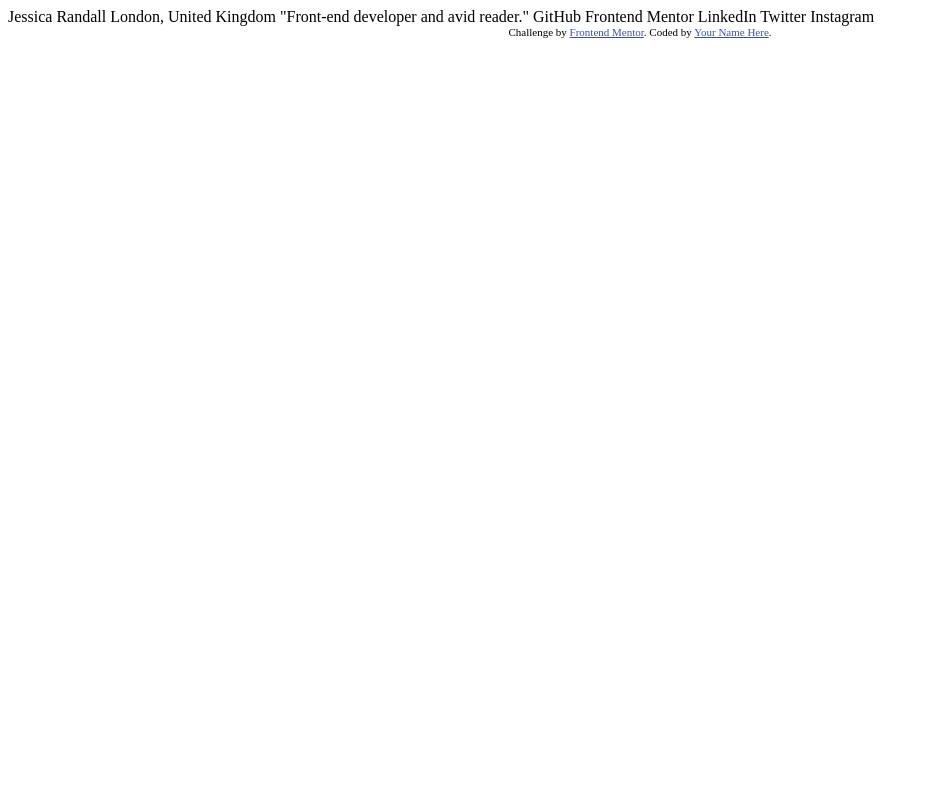
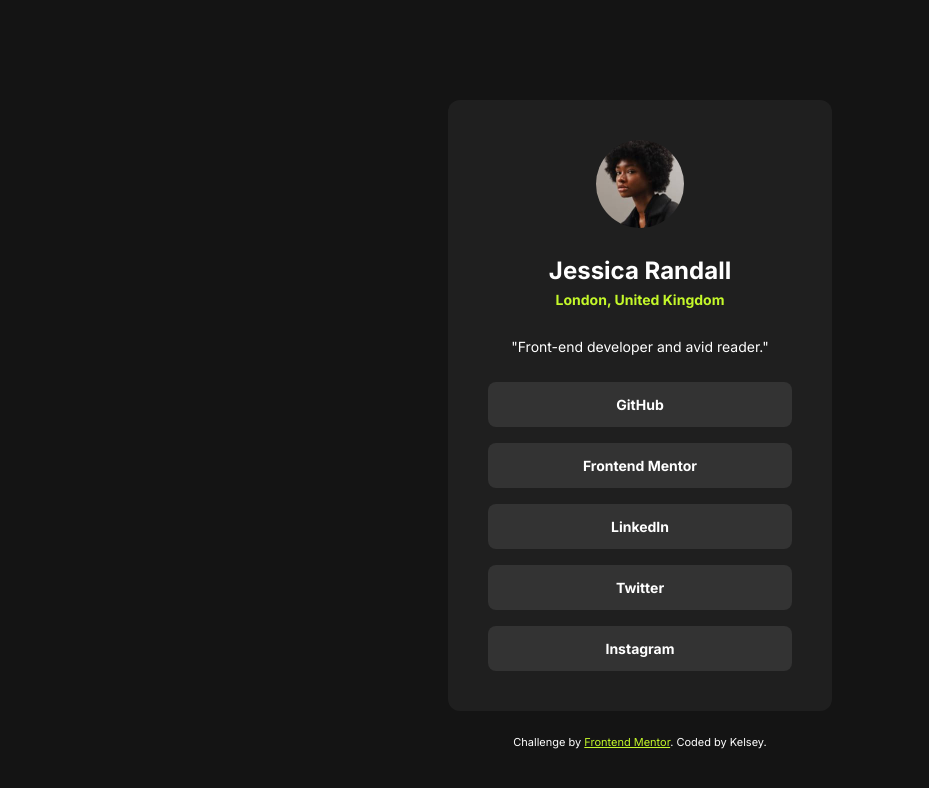
Before and after one commit to kelseyjhayes/Social-Links-Profile, a plain HTML site: page index.html in a window 1280 px wide. Shown: the whole page, without its empty margins (0-929 px from the left). Drawn offline with Linux system fonts and the light colour scheme.

Commit message:
update index.html styles.css

```diff
--- a/index.html
+++ b/index.html
@@ -6,29 +6,37 @@
 
   <link rel="icon" type="image/png" sizes="32x32" href="./assets/images/favicon-32x32.png">
 
+  <link rel="preconnect" href="https://fonts.googleapis.com">
+  <link rel="preconnect" href="https://fonts.gstatic.com" crossorigin>
+  <link href="https://fonts.googleapis.com/css2?family=Inter:ital,opsz,wght@0,14..32,100..900;1,14..32,100..900&display=swap" rel="stylesheet">
+
+  <link rel="stylesheet" href="./styles.css">
+
   <title>Frontend Mentor | Social links profile</title>
 
-  <!-- Feel free to remove these styles or customise in your own stylesheet 👍 -->
-  <style>
-    .attribution { font-size: 11px; text-align: center; }
-    .attribution a { color: hsl(228, 45%, 44%); }
-  </style>
+
 </head>
 <body>
-
-  Jessica Randall
-  London, United Kingdom
-  "Front-end developer and avid reader."
-
-  GitHub
-  Frontend Mentor
-  LinkedIn
-  Twitter
-  Instagram
-
+  <section>
+    <div class="card">
+      <img class="profile-picture" src="./assets/images/avatar-jessica.jpeg" alt="headshot of a woman lookning to camera">
+      <div class="id-information">
+        <h1 class="text-preset-1">Jessica Randall</h1>
+        <p class="text-preset-3">London, United Kingdom</p>
+      </div>
+      <p class="bio text-preset-2">"Front-end developer and avid reader."</p>
+      <div class="social-links text-preset-3">
+        <a class="link-button" href="#">GitHub</a>
+        <a class="link-button" href="#">Frontend Mentor</a>
+        <a class="link-button" href="#">LinkedIn</a>
+        <a class="link-button" href="#">Twitter</a>
+        <a class="link-button" href="#">Instagram</a>
+      </div>
+    </div>
+  </section>
   <div class="attribution">
     Challenge by <a href="https://www.frontendmentor.io?ref=challenge" target="_blank">Frontend Mentor</a>.
-    Coded by <a href="#">Your Name Here</a>.
+    Coded by Kelsey.
   </div>
 </body>
 </html>
--- a/styles.css
+++ b/styles.css
@@ -0,0 +1,126 @@
+* {
+  margin:0;
+  padding:0;
+  box-sizing:border-box;
+}
+
+:root {
+  --dark:#141414;
+  --mid:#1f1f1f;
+  --light:#333333;
+  --accent:#c4f82a;
+  --white:#fff;
+}
+
+html {
+  font-family:Inter, sans-serif;
+  color:var(--white);
+}
+
+.text-preset-1 {
+  font-size:1.5rem;
+  font-weight:bold;
+  line-height: 150%;
+  letter-spacing:0px;
+}
+
+.text-preset-2 {
+  font-size:0.875rem;
+  font-weight:normal;
+  line-height:150%;
+  letter-spacing: 0px;
+}
+
+.text-preset-3 {
+  font-size:0.875rem;
+  font-weight:bold;
+  line-height: 150%;
+  letter-spacing:0px;
+}
+
+body {
+  background-color: var(--dark);
+}
+
+.card {
+  width:327px;
+  height:579px;
+  background-color:var(--mid);
+  margin:100px auto 24px;
+  padding:24px;
+  border-radius:12px;
+  display:flex;
+  flex-direction: column;
+  justify-content:space-between;
+  align-items:center;
+  gap:0;
+  text-align:center;
+}
+
+@media screen and (min-width:767px) {
+  .card {
+    width:384px;
+    height:611px;
+    padding:40px;
+}
+}
+
+.profile-picture {
+  height:88px;
+  width:88px;
+  border-radius: 50%;
+  object-fit:cover;
+  margin-bottom:24px;
+}
+
+.id-information {
+  margin-bottom:24px;
+}
+
+.id-information p {
+  color:var(--accent);
+}
+
+.bio {
+  margin-bottom:24px;
+}
+
+.social-links {
+  display:flex;
+  flex-direction:column;
+  gap:16px;
+}
+
+.link-button {
+  width:279px;
+  height:45px;
+  border-radius:8px;
+  background-color: var(--light);
+  color:var(--white);
+  text-decoration:none;
+  display:flex;
+  justify-content:center;
+  align-items:center;
+  transition: background-color 0.6s, color 0.6s;
+}
+
+@media screen and (min-width: 767px) {
+  .link-button {
+    width:304px;
+  }
+}
+
+.link-button:hover {
+  background-color: var(--accent);
+  color: var(--dark);
+}
+
+
+.attribution {
+  font-size: 11px;
+  text-align: center;
+}
+
+.attribution a {
+  color: var(--accent);
+}
```
